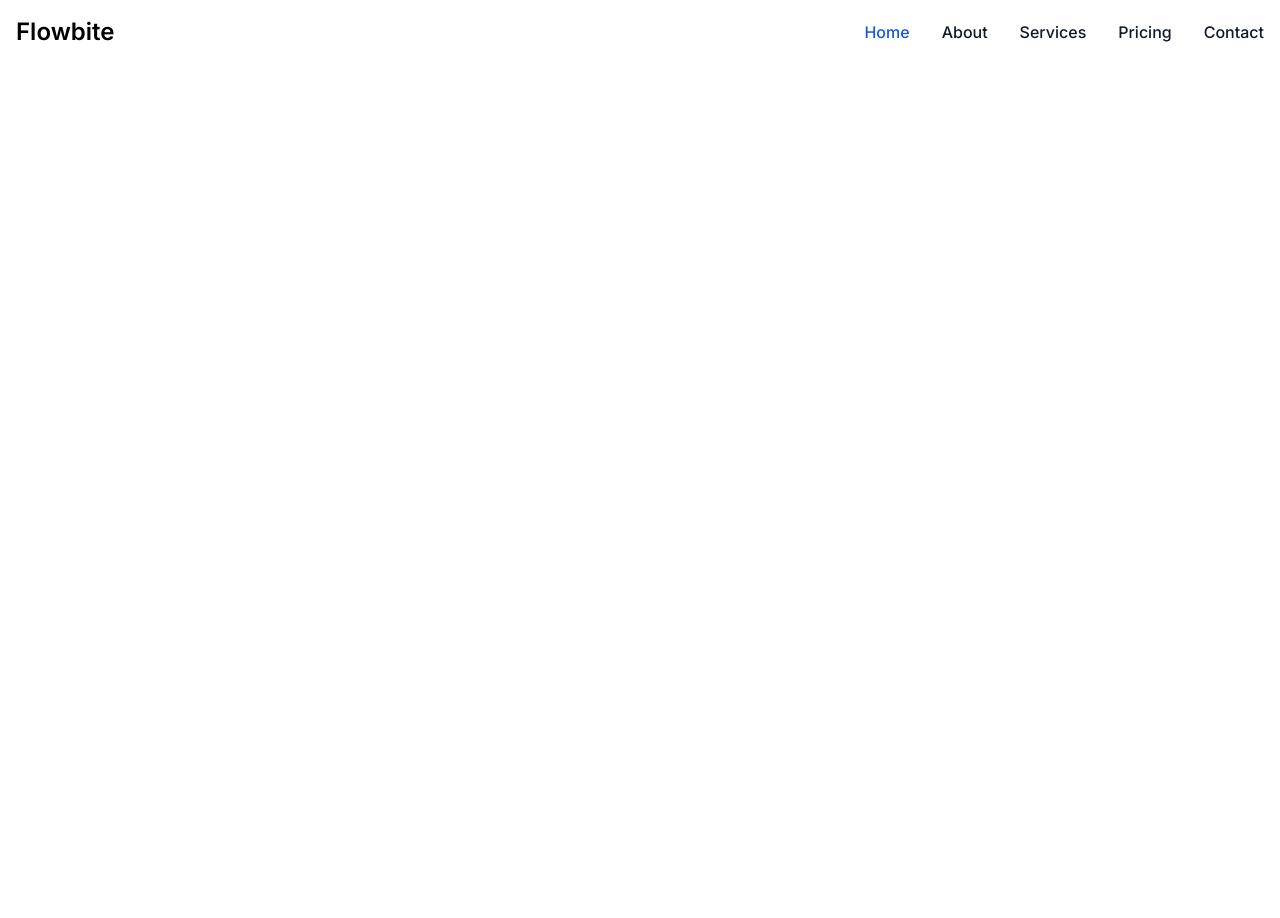
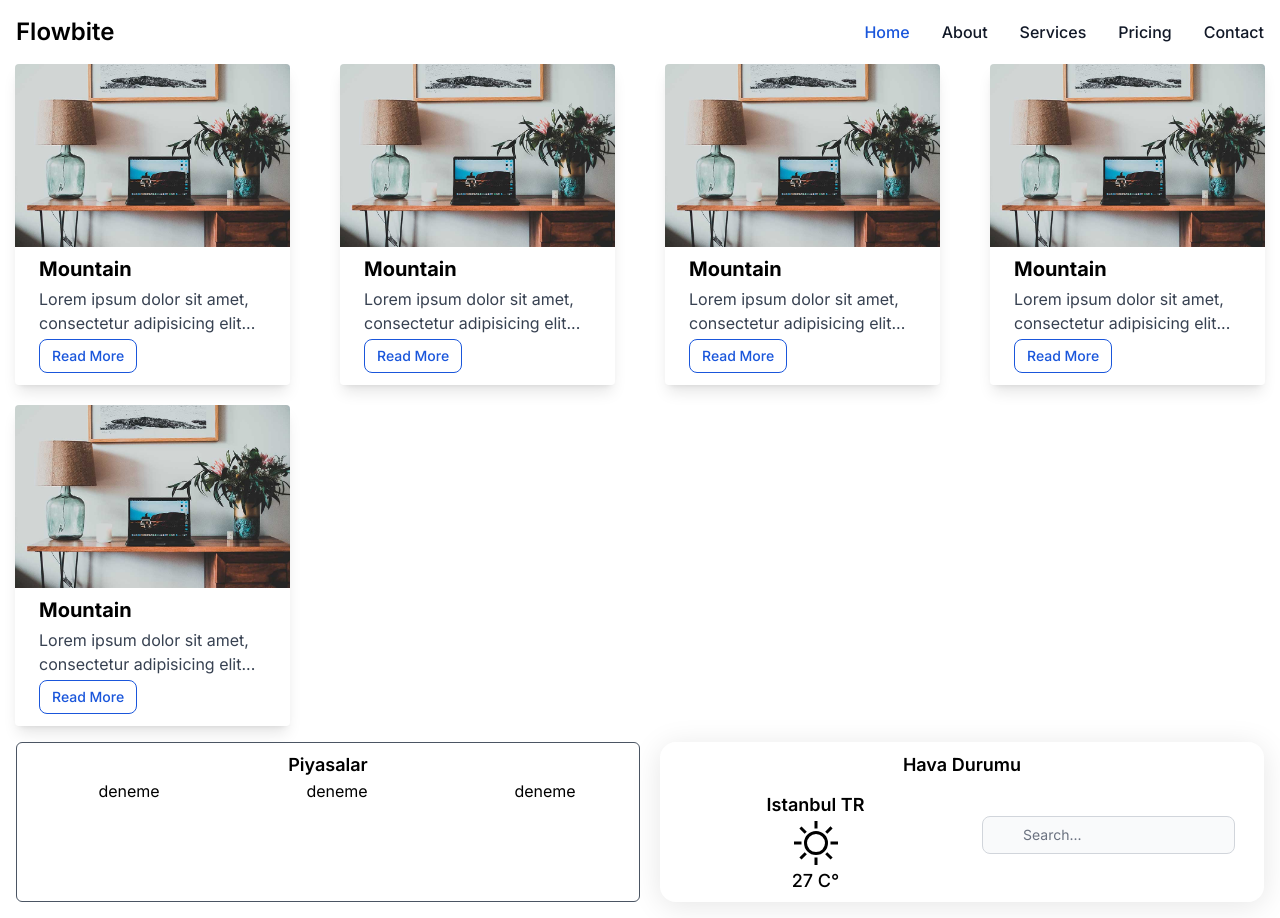
Before and after one commit to mustafakemalgordesli/news-app, a Next.js app: page / in a window 1280 px wide. Before the commit the page ends 800 px from the top, so only its background shows below. Built offline with nearby package versions, Linux system fonts and the light colour scheme.

Commit message:
blog list added and toolsection started

```diff
--- a/app/layout.tsx
+++ b/app/layout.tsx
@@ -20,6 +20,8 @@ export default function RootLayout({
       <body className={inter.className}>
         <Header />
         {children}
+
+        <script src="https://unpkg.com/flowbite@1.4.5/dist/flowbite.js"></script>
       </body>
     </html>
   )
--- a/app/page.tsx
+++ b/app/page.tsx
@@ -1,10 +1,16 @@
-"use client"
-import { Dropdown } from "flowbite-react";
+import BlogList from "@/components/BlogList"
+import BlogCard from "@/components/BlogCard"
+import ToolSection from "@/components/ToolSection"
 
 export default function Home() {
   return (
-    <main className="">
 
+    <main className="max-w-screen-xl mx-auto">
+      <BlogList />
+      {/* <BlogCard /> */}
+
+      <ToolSection />
     </main>
+
   )
 }
--- /dev/null
+++ b/components/BlogCard/index.tsx
@@ -0,0 +1,19 @@
+import React from 'react'
+
+function BlogCard() {
+  return (
+    <div class="rounded overflow-hidden shadow-lg w-full max-w-[325px] sm:max-w-[275px] max-h-[350px] mx-auto">
+      <img class="w-full" src="/image-1.jpg" alt="Mountain" />
+      <div class="px-6 pt-2 pb-1">
+        <div class="font-bold text-xl mb-1">Mountain</div>
+        <p class="text-gray-700 text-base overflow-hidden mb-1">
+          Lorem ipsum dolor sit amet, consectetur adipisicing elit...
+        </p>
+        <button type="button" class="text-blue-700 hover:text-white border border-blue-700 hover:bg-blue-800 focus:ring-4 focus:outline-none focus:ring-blue-300 font-medium rounded-lg text-sm px-3 py-1.5 text-center mr-2 mb-2 dark:border-blue-500 dark:text-blue-500 dark:hover:text-white dark:hover:bg-blue-500 dark:focus:ring-blue-800">Read More</button>
+      </div>
+
+    </div>
+  )
+}
+
+export default BlogCard
--- /dev/null
+++ b/components/BlogList/index.tsx
@@ -0,0 +1,14 @@
+import BlogCard from "../BlogCard"
+
+export default function BlogList() {
+    return <div class="grid grid-cols-1 sm:grid-cols-2 md:grid-cols-3 lg:grid-cols-4 gap-5 justify-evenly">
+
+        <BlogCard />
+        <BlogCard />
+        <BlogCard />
+        <BlogCard />
+        <BlogCard />
+
+    </div>
+
+}
--- /dev/null
+++ b/components/ToolSection/Currency/index.tsx
@@ -0,0 +1,26 @@
+import style from "./style.module.css"
+
+export default function Currency() {
+    return <div className="w-full sm:w-1/2 rounded-md h-32 md:h-36 lg:h-40 border border-gray-600 p-2">
+        <div className="font-semibold text-lg text-center">Piyasalar</div>
+
+        <div className="h-fit flex overflow-hidden relative items-center">
+            <div className="w-[calc(208px*10)] flex scrool-auto">
+                <div className="text-center mx-1 w-[208px]">deneme</div>
+                <div className="text-center mx-1 w-[208px]">deneme</div>
+                <div className="text-center mx-1 w-[208px]">deneme</div>
+                <div className="text-center mx-1 w-[208px]">deneme</div>
+                <div className="text-center mx-1 w-[208px]">deneme</div>
+                <div className="text-center mx-1 w-[208px]">deneme</div>
+                <div className="text-center mx-1 w-[208px]">deneme</div>
+                <div className="text-center mx-1 w-[208px]">deneme</div>
+                <div className="text-center mx-1 w-[208px]">deneme</div>
+                <div className="text-center mx-1 w-[208px]">deneme</div>
+            </div>
+        </div>
+    </div >
+}
+
+function Slide() {
+
+}
--- /dev/null
+++ b/components/ToolSection/Currency/style.module.css
@@ -0,0 +1,44 @@
+.slider {
+    background: white;
+
+    margin: auto;
+    overflow: hidden;
+    position: relative;
+}
+
+.slider::before,
+.slider::after {
+    background: linear-gradient(to right, #fff 0%, rgba(255, 255, 255, 0) 100%);
+    content: "";
+    position: absolute;
+    z-index: 2;
+}
+
+.slider::after {
+    right: 0;
+    top: 0;
+    -webkit-transform: rotateZ(180deg);
+    transform: rotateZ(180deg);
+}
+
+.slider::before {
+    left: 0;
+    top: 0;
+}
+
+.slideTrack {
+    animation: scroll 5s linear infinite;
+    display: flex;
+
+}
+
+
+@keyframes scroll {
+    0% {
+        transform: translateX(0);
+    }
+
+    100% {
+        transform: translateX(calc(-64px * 3));
+    }
+}
--- /dev/null
+++ b/components/ToolSection/Weather/index.tsx
@@ -0,0 +1,23 @@
+import Image from "next/image"
+import styles from "./style.module.css"
+
+export default function Weather() {
+    return <div className={"w-full sm:w-1/2 rounded-md h-32 md:h-36 lg:h-40 border border-gray-600 p-2 bg-transparent " + styles.weather}>
+
+        <div className="font-semibold text-lg text-center">Hava Durumu</div>
+
+
+        <div className="flex flex-row h-20 md:h-24 lg:h-28">
+            <div className="flex-grow w-1/2 rounded-l-md flex flex-col justify-evenly py-3 items-center">
+                <div className="text-lg font-semibold"><span>Istanbul</span> <span>TR</span></div>
+                <div>
+                    <svg xmlns="http://www.w3.org/2000/svg" height="48" viewBox="0 -960 960 960" width="48"><path d="M450-770v-150h60v150h-60Zm256 106-42-42 106-107 42 43-106 106Zm64 214v-60h150v60H770ZM450-40v-150h60v150h-60ZM253-665 148-770l42-42 106 106-43 41Zm518 517L664-254l41-41 108 104-42 43ZM40-450v-60h150v60H40Zm151 302-43-42 105-105 22 20 22 21-106 106Zm289-92q-100 0-170-70t-70-170q0-100 70-170t170-70q100 0 170 70t70 170q0 100-70 170t-170 70Zm0-60q75 0 127.5-52.5T660-480q0-75-52.5-127.5T480-660q-75 0-127.5 52.5T300-480q0 75 52.5 127.5T480-300Zm0-180Z" /></svg>
+                </div>
+                <div className="text-lg font-medium">27 C°</div>
+            </div>
+            <div className="w-1/2 p-2 md:p-5 flex justify-center items-center">
+                <input type="text" id="weather-search" className="block w-full p-2 pl-10 text-sm text-gray-900 border border-gray-300 rounded-lg bg-gray-50 focus:ring-blue-500 focus:border-blue-500 dark:bg-gray-700 dark:border-gray-600 dark:placeholder-gray-400 dark:text-white dark:focus:ring-blue-500 dark:focus:border-blue-500" placeholder="Search..." />
+            </div>
+        </div>
+    </div >
+}
--- /dev/null
+++ b/components/ToolSection/Weather/style.module.css
@@ -0,0 +1,9 @@
+.weather {
+    /* From https://css.glass */
+    background: rgba(255, 255, 255, 0.2);
+    border-radius: 16px;
+    box-shadow: 0 4px 30px rgba(0, 0, 0, 0.1);
+    backdrop-filter: blur(5px);
+    -webkit-backdrop-filter: blur(5px);
+    border: 1px solid rgba(255, 255, 255, 0.3);
+}
--- /dev/null
+++ b/components/ToolSection/index.tsx
@@ -0,0 +1,9 @@
+import Currency from "./Currency";
+import Weather from "./Weather";
+
+export default function ToolSection() {
+    return <div className="max-w-screen-xl p-4 flex flex-col sm:flex-row gap-5">
+        <Currency />
+        <Weather />
+    </div>
+}
--- a/next.config.js
+++ b/next.config.js
@@ -1,4 +1,15 @@
 /** @type {import('next').NextConfig} */
-const nextConfig = {}
+const nextConfig = {
+    images: {
+        remotePatterns: [
+            {
+                protocol: 'http',
+                hostname: 'http://openweathermap.org',
+                port: '',
+                pathname: 'img/wn/**',
+            },
+        ],
+    },
+}
 
 module.exports = nextConfig
```
Also changed, not shown: public/image-1.jpg (added).
